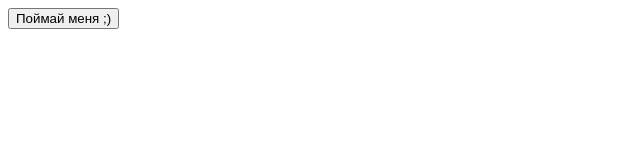
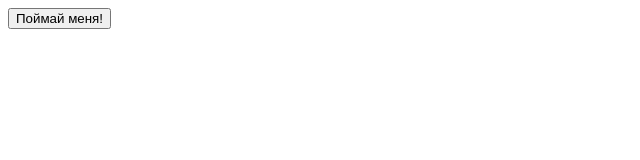
Before and after one commit to TrustJimmy/Game, a plain HTML site: page Игры/поймай меня ;)/index.html in a window 1280 px wide. Shown: the full height of the page, 0-640 px from the left. Drawn offline with Linux system fonts and the light colour scheme.

Commit message:
commit 10 ;)

```diff
--- a/Игры/поймай меня ;)/index.html
+++ b/Игры/поймай меня ;)/index.html
@@ -7,7 +7,7 @@
     <title>Document</title>
 </head>
 <body>
-    <button onClick="af()" id="btn" style="position: absolute;">Поймай меня ;)</button>
+    <button onClick="af()" id="btn" style="position: absolute;">Поймай меня!</button>
     <script src="scripts/script.js"></script>
 </body>
 </html>
```
